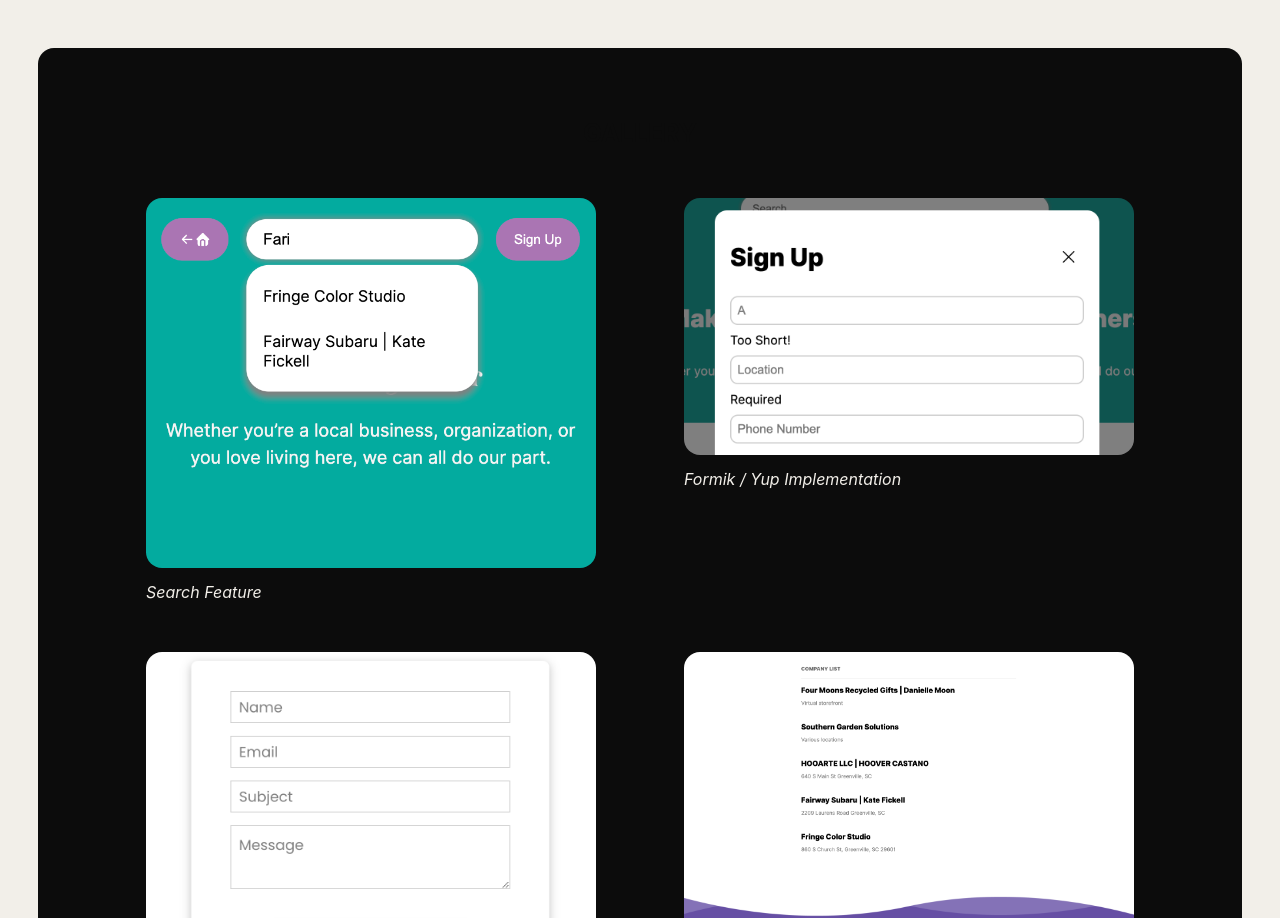
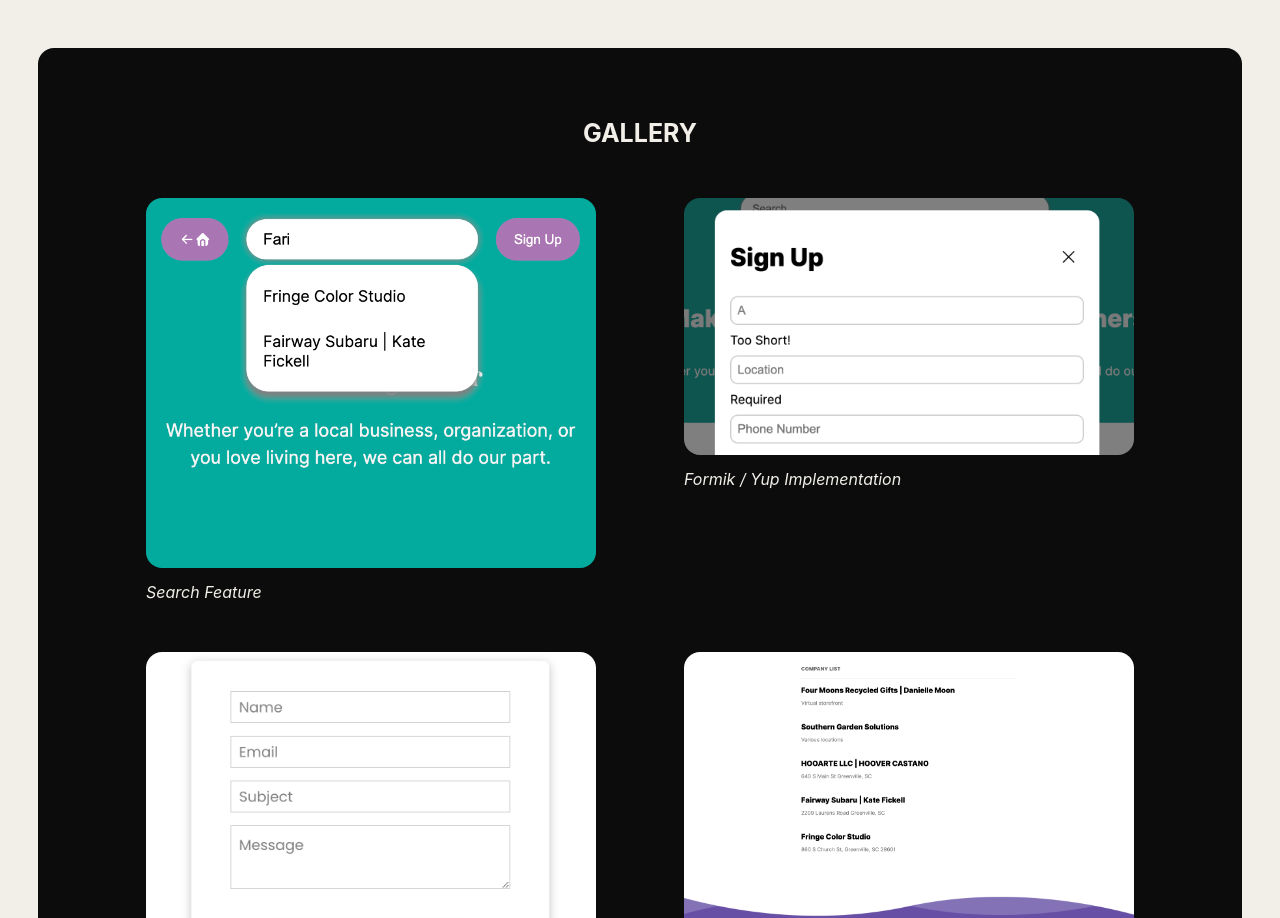
Before and after one commit to ValentinaValverde/v.tech, a React (Vite) app: page /projects/makegvlgreener in a window 1280 px wide. Shown: the part 1480-2398 px from the top of the page. Built offline with nearby package versions, Linux system fonts and the light colour scheme.

Commit message:
Fixed gallery title

```diff
--- a/src/index.css
+++ b/src/index.css
@@ -697,7 +697,13 @@
   border-radius: 16px;
 
   .gallery-title {
+    color: #f2efe9;
     margin: 50px;
+    text-transform: uppercase;
+    font-weight: bold;
+    font-size: 25px;
+    text-align: center;
+    text-decoration: none;
   }
 }
 
--- a/src/routes/projects/MakeGVLGreener.jsx
+++ b/src/routes/projects/MakeGVLGreener.jsx
@@ -32,7 +32,7 @@ export default function MakeGvlGreener() {
       />
 
       <div className="gallery">
-        <p className="upper gallery-title"> gallery</p>
+        <p className="gallery-title">gallery</p>
         <div className="gallery-card-container">
           <GalleryCard
             info={{
```
